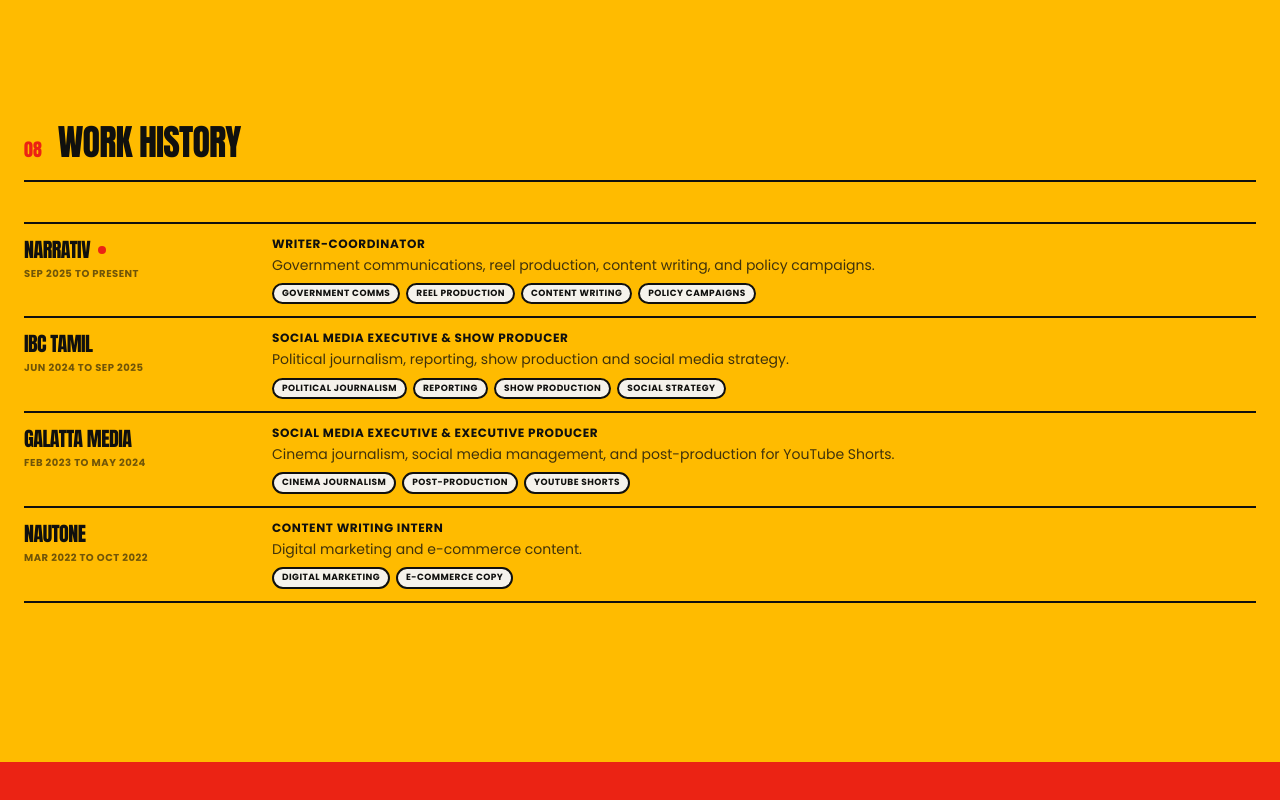
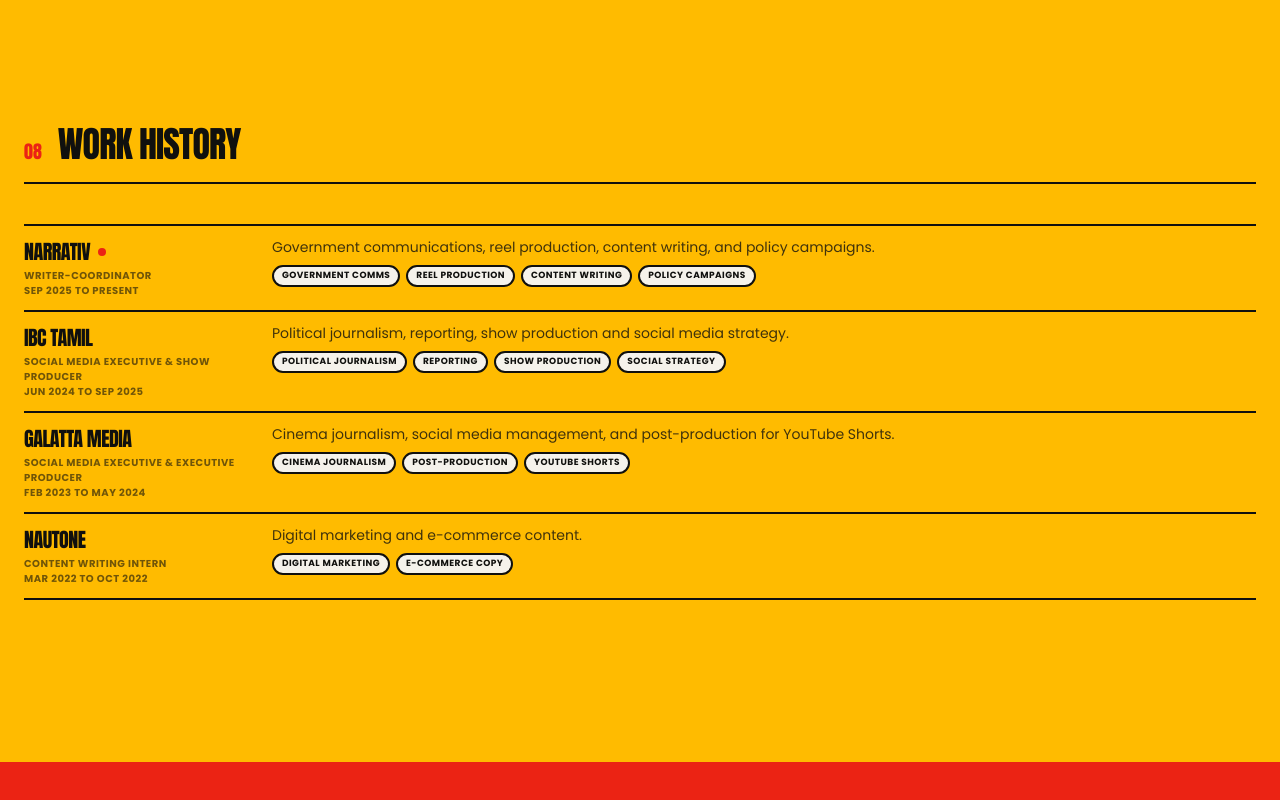
Before and after one commit to ajaakashhh/aj, a Next.js app: page / in a window 1280 px wide. Shown: the part 6438-7238 px from the top of the page. Built offline with nearby package versions, Linux system fonts and the light colour scheme.

Commit message:
Move job title to left column, right side down to one line
The right column still showed two stacked lines (title, then
description) even after clamping the description to one line.
Relocates the job title next to the period in the left column so the
right side only has the single description line.

```diff
--- a/components/sections/experience.tsx
+++ b/components/sections/experience.tsx
@@ -22,14 +22,14 @@
                     )}
                   </div>
                   <p className="mt-0.5 font-sans text-[10px] font-bold uppercase tracking-wider text-ink/60">
+                    {job.title}
+                  </p>
+                  <p className="font-sans text-[10px] font-bold uppercase tracking-wider text-ink/60">
                     {job.period}
                   </p>
                 </div>
                 <div>
-                  <p className="font-sans text-xs font-bold uppercase tracking-wider">
-                    {job.title}
-                  </p>
-                  <p className="mt-1 line-clamp-1 max-w-2xl font-serif text-sm leading-snug text-ink/80">
+                  <p className="line-clamp-1 max-w-2xl font-serif text-sm leading-snug text-ink/80">
                     {job.body}
                   </p>
                   <div className="mt-2 flex flex-wrap gap-1.5">
```
